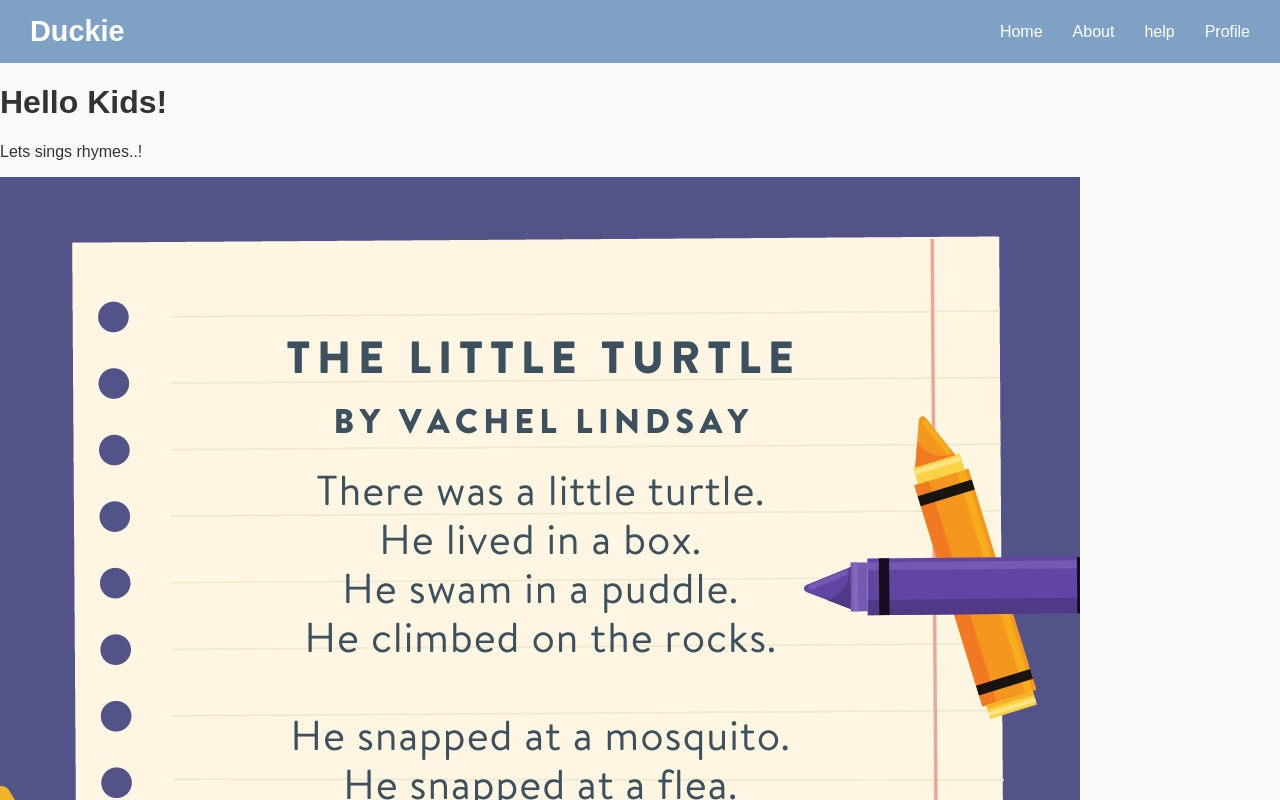
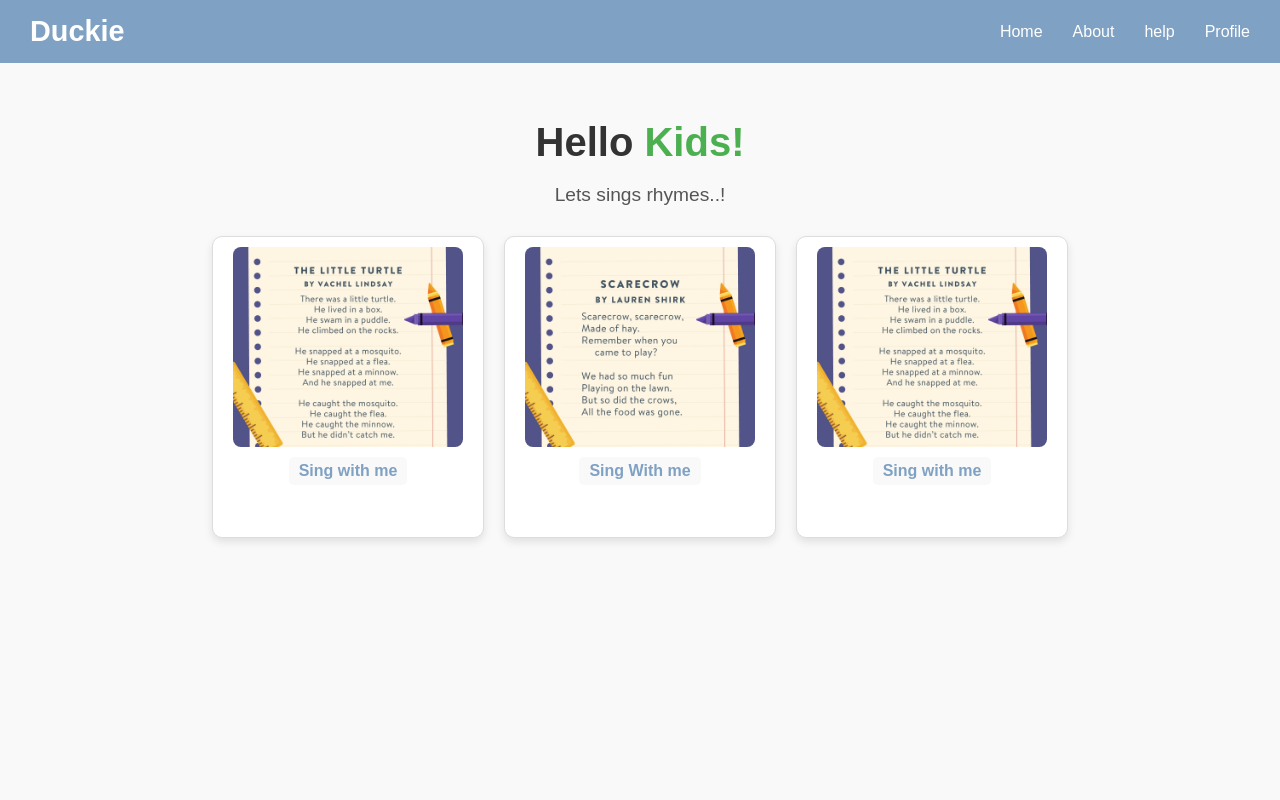
Before and after one commit to kaizzkrish/Work, a plain HTML site: page Index.html in a window 1280 px wide. Shown: the top 800 px of the page. Drawn offline with Linux system fonts and the light colour scheme.

Commit message:
alter styles and enhance the design of the card

```diff
--- a/Index.css
+++ b/Index.css
@@ -40,6 +40,79 @@ body {
     transition: color 0.3s ease;
   }
 
+
+  main {
+    text-align: center;
+    padding: 30px;
+  }
+
+  main h1 {
+    font-size: 2.5rem;
+    margin-bottom: 10px;
+    color: #333;
+  }
+
+  main h1 span {
+    color: #4caf50;
+  }
+
+  main p {
+    font-size: 1.2rem;
+    color: #555;
+    margin-bottom: 30px;
+  }
+
+  .cards {
+    display: flex;
+    justify-content: center;
+    gap: 20px;
+    flex-wrap: wrap;
+  }
+
+
+ .card {
+  display: flex;
+  flex-direction: column;
+  align-items: center;
+  width: 250px;
+  height: 280px;
+  border: 1px solid #ddd;
+  border-radius: 10px;
+  overflow: hidden;
+  background: #fff;
+  box-shadow: 0 4px 8px rgba(0, 0, 0, 0.1);
+  transition: transform 0.3s ease, box-shadow 0.3s ease;
+  cursor: pointer;
+  padding: 10px;
+}
+
+.card img {
+  width: calc(100% - 20px);
+  height: 200px;
+  object-fit: cover;
+  border-radius: 8px;
+  transition: transform 0.3s ease;
+  margin-bottom: 10px;
+}
+
+.card:hover {
+  transform: scale(1.05);
+  box-shadow: 0 10px 20px rgba(0, 0, 0, 0.2);
+}
+
+.card p {
+  margin: 0;
+  padding: 5px 10px;
+  font-size: 1rem;
+  color: #7FA1C3;
+  text-align: center;
+  font-weight: bold;
+  background-color: #f9f9f9;
+  border-radius: 5px;
+}
+
+
+
   @media (max-width: 768px) {
     .navbar {
       flex-wrap: wrap;
```
